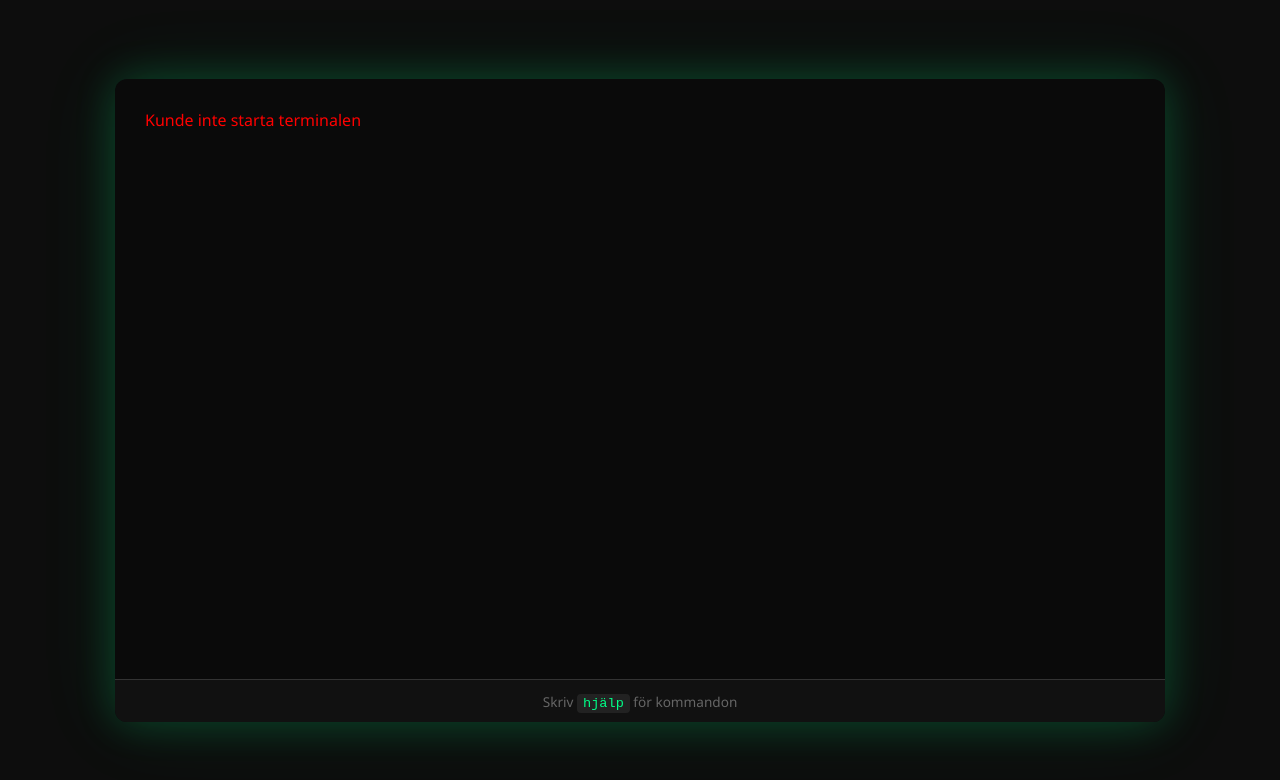
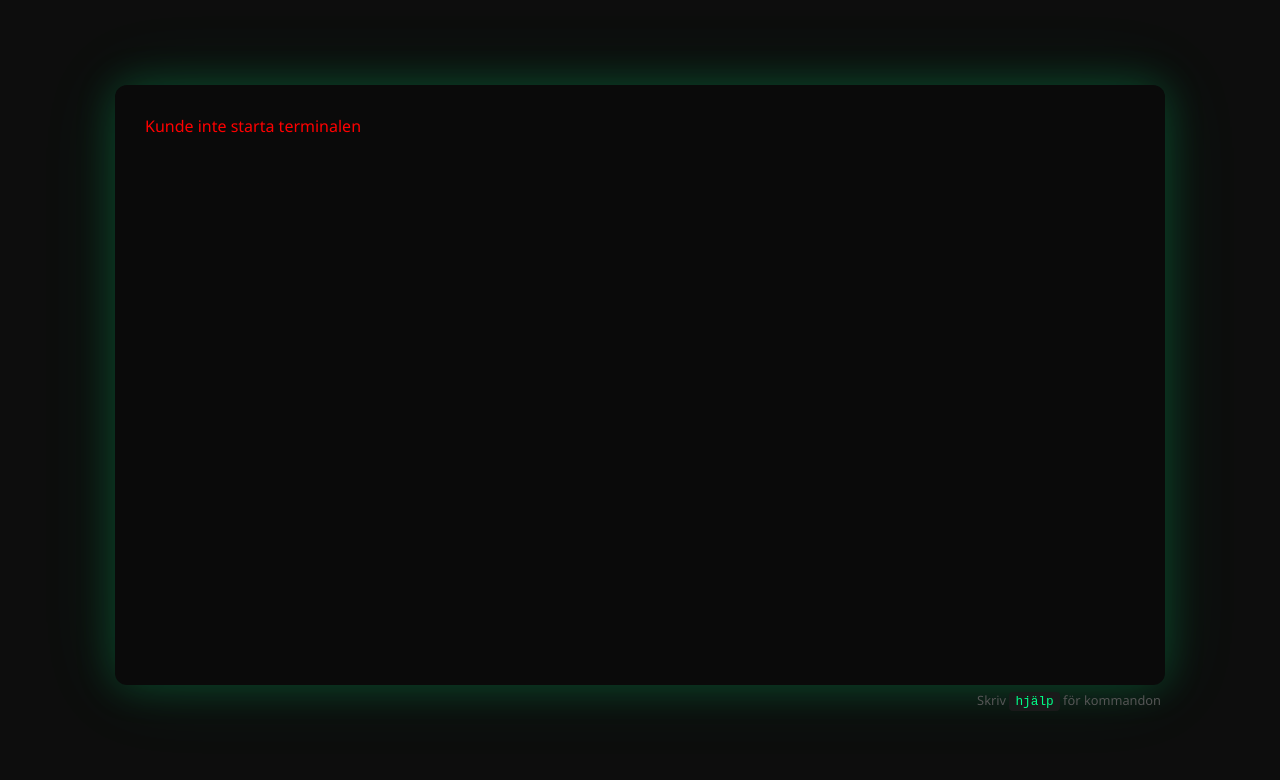
Before and after one commit to span/mattemud, a plain HTML site: page index.html in a window 1280 px wide. Drawn offline with nearby package versions, Linux system fonts and the light colour scheme.

Commit message:
Move help hint outside game container, align bottom-right

```diff
--- a/css/style.css
+++ b/css/style.css
@@ -8,6 +8,7 @@ body {
   background: #0d0d0d;
   min-height: 100vh;
   display: flex;
+  flex-direction: column;
   justify-content: center;
   align-items: center;
   font-family: 'Segoe UI', Tahoma, Geneva, Verdana, sans-serif;
@@ -46,20 +47,17 @@ body {
   padding: 10px;
 }
 
-footer {
-  background: #111;
-  padding: 10px 20px;
-  border-top: 1px solid #333;
-  text-align: center;
+#help-hint {
+  width: 100%;
+  max-width: 1050px;
+  text-align: right;
+  padding: 6px 4px;
+  color: #555;
+  font-size: 0.8rem;
 }
 
-footer span {
-  color: #666;
-  font-size: 0.85rem;
-}
-
-footer code {
-  background: #222;
+#help-hint code {
+  background: #1a1a1a;
   color: #00ff88;
   padding: 2px 6px;
   border-radius: 4px;
--- a/index.html
+++ b/index.html
@@ -11,10 +11,8 @@
   <div id="game-container">
     <div id="status-bar"></div>
     <div id="terminal"></div>
-    <footer>
-      <span>Skriv <code>hjälp</code> för kommandon</span>
-    </footer>
   </div>
+  <div id="help-hint">Skriv <code>hjälp</code> för kommandon</div>
 
   <!-- xterm.js -->
   <script src="https://cdn.jsdelivr.net/npm/xterm@5.3.0/lib/xterm.min.js"></script>
```
